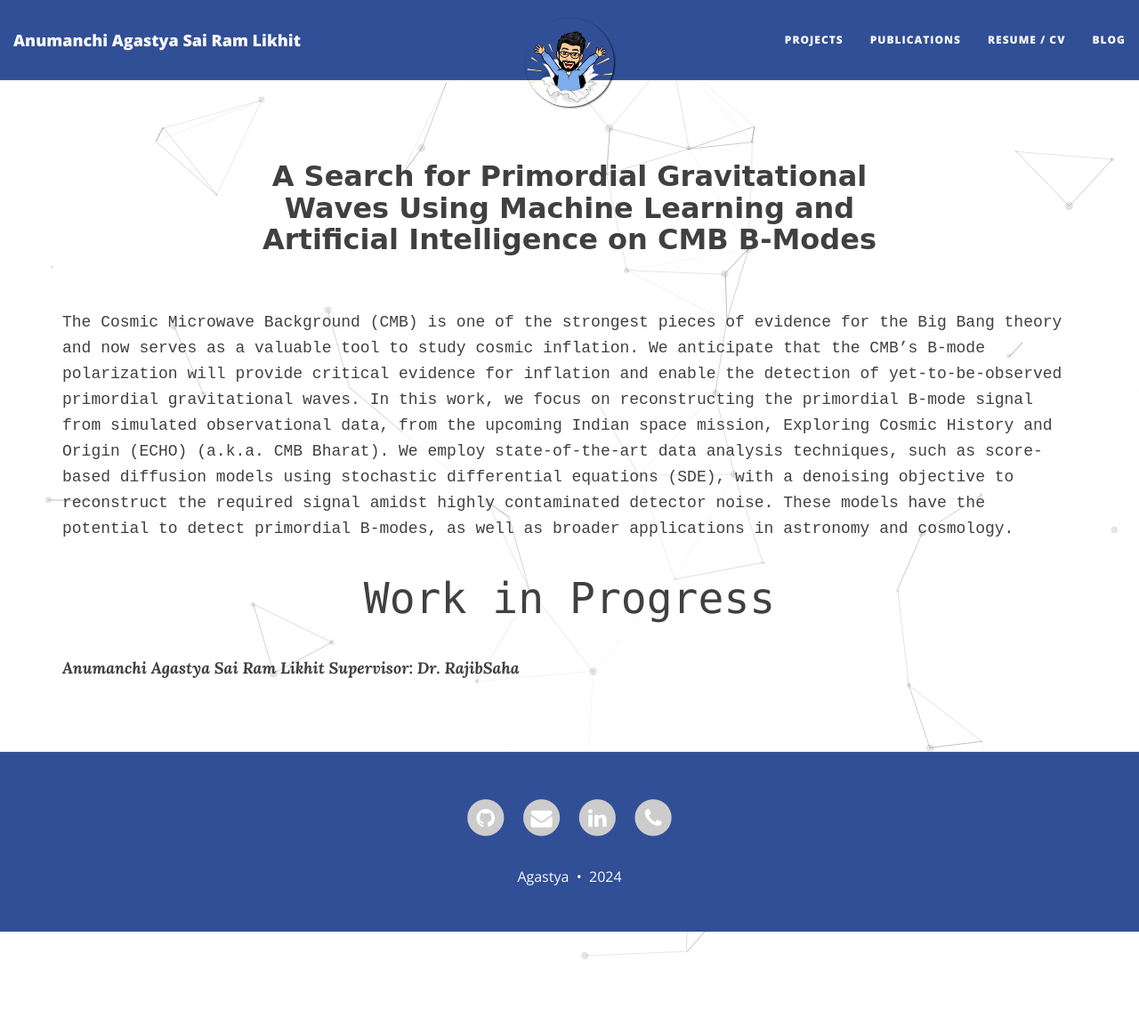
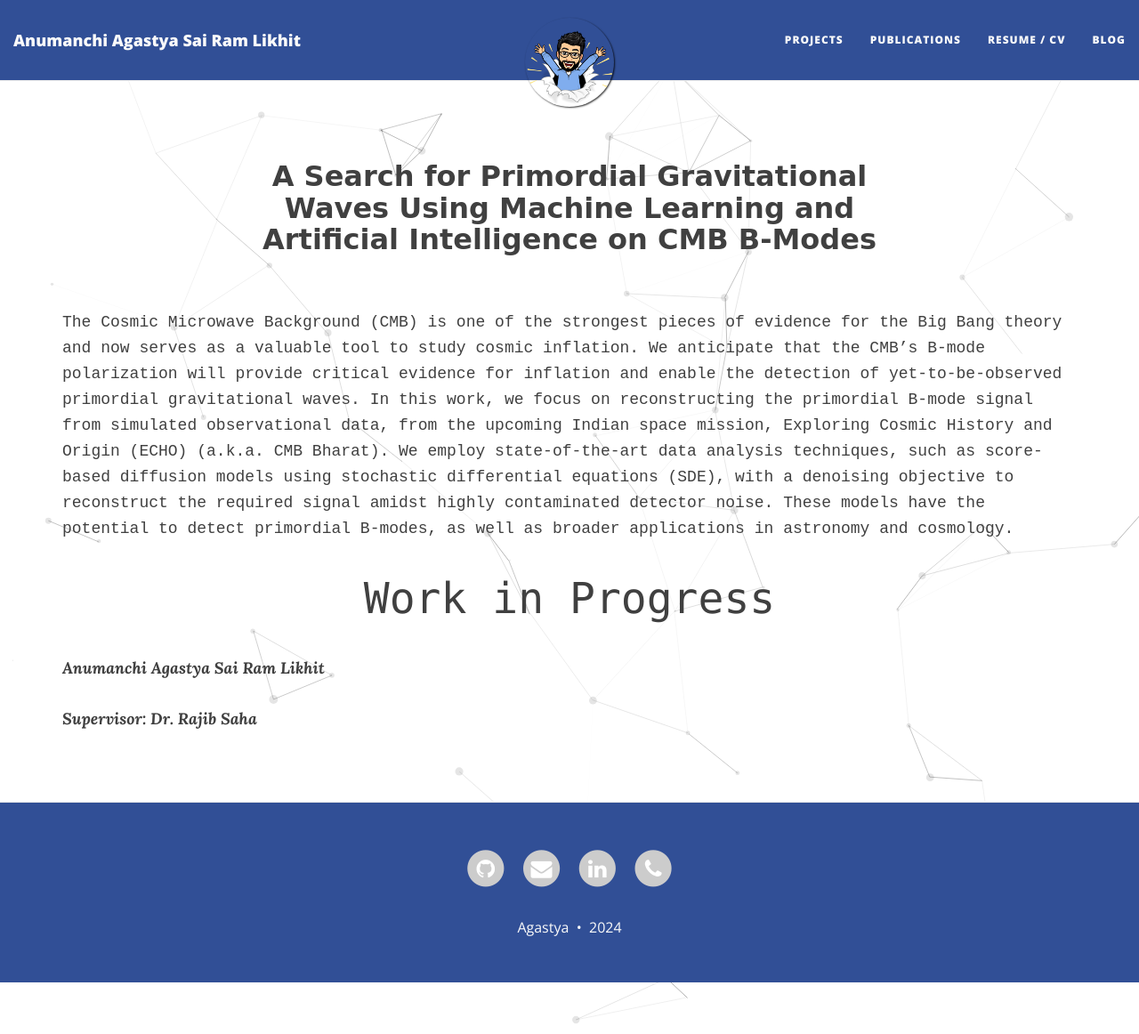
Before and after one commit to astropi-b/astropi-b.github.io, a Jekyll site: the page built from mscmb.md, in a window 1280 px wide and 1162 px high. Shown: the whole window at 89% size. Built offline with Jekyll 4.4.1, drawn with Linux system fonts in a browser that asks for light colours; nearby versions of some CDN libraries.

Commit message:
Update mscmb.md

```diff
--- a/mscmb.md
+++ b/mscmb.md
@@ -15,4 +15,5 @@ state-of-the-art data analysis techniques, such as score-based diffusion models
 </div>
 
 ***Anumanchi Agastya Sai Ram Likhit***
-***Supervisor: Dr. RajibSaha***
+
+***Supervisor: Dr. Rajib Saha***
```
